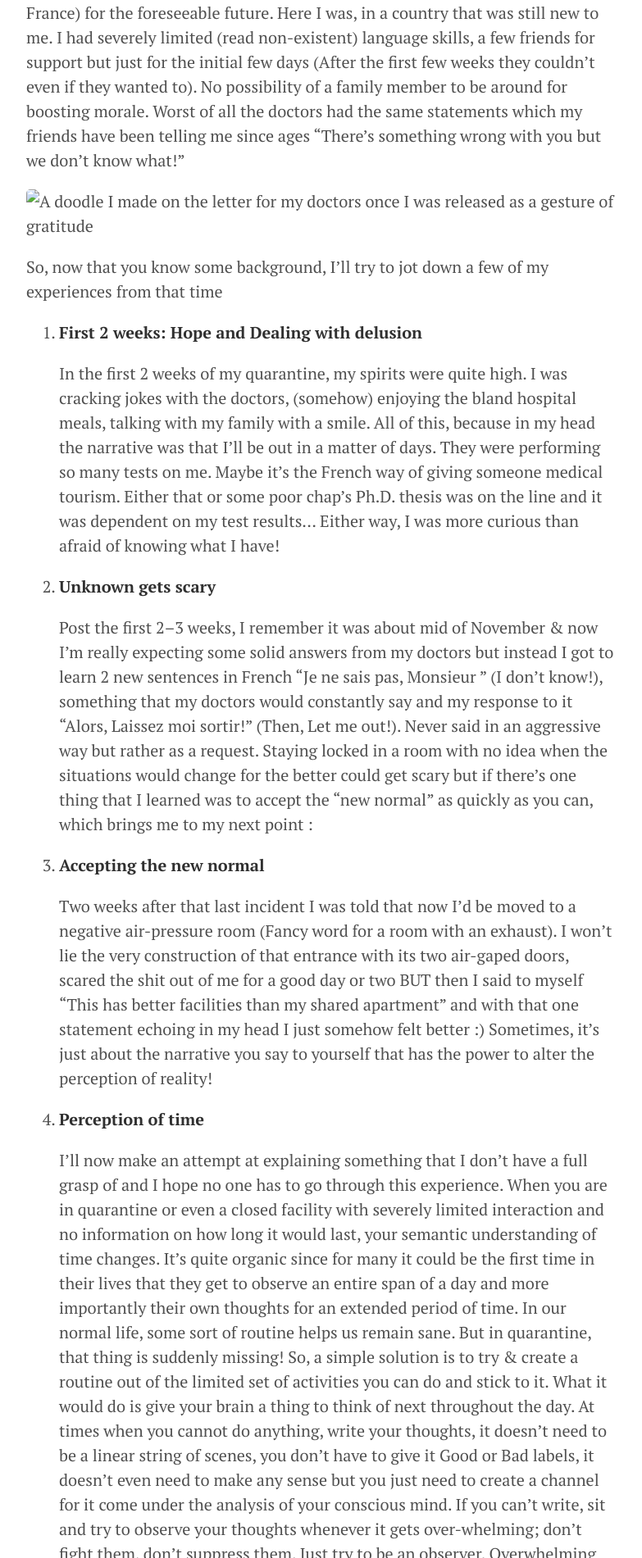
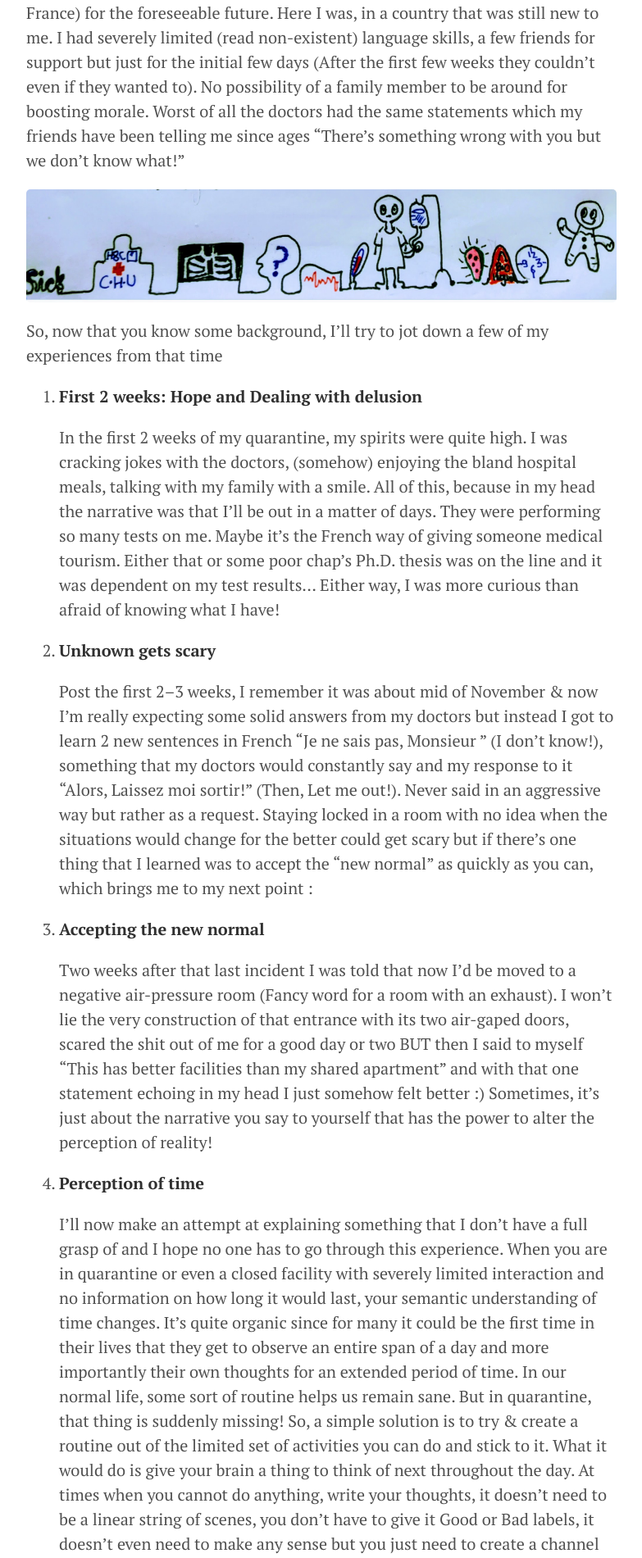
Before and after one commit to skat00sh/blog, a Jekyll site: the page built from _posts/2020-03-23-excerpts-from-my-quarantine.md, in a window 1280 px wide. Shown: the part 811-2712 px from the top of the page at 82% size, without its empty margins (248-1031 px from the left). Built offline with Jekyll 4.4.1, drawn with Linux system fonts in a browser that asks for light colours; comment, search, counter and statistics services are not loaded.

Commit message:
Test 2 : Add image

```diff
--- a/_posts/2020-03-23-excerpts-from-my-quarantine.md
+++ b/_posts/2020-03-23-excerpts-from-my-quarantine.md
@@ -9,7 +9,7 @@ Not to bore you but to give you a brief context:
 
 16 October 2017, somewhere around 16:30 CET, I’ve issues in just maintaining a straight posture on a chair. Have you ever seen those tall buildings falling onto itself, well I felt kind of like that in my spine. I left work, went home and tried to sleep. It got worse with every passing minute. I went to the hospital, instantly admitted for the night to run some tests and then sent home for 2–3 days. My situation really didn’t improve and I was hoping tests would reveal the issue. To my dismay, they didn’t! I was admitted again, this time for a week and then was again told to go home for a weekend and return on Monday. Well, this time when I returned, little did I know that I would be moving in with them(CHU Poitiers, France) for the foreseeable future. Here I was, in a country that was still new to me. I had severely limited (read non-existent) language skills, a few friends for support but just for the initial few days (After the first few weeks they couldn’t even if they wanted to). No possibility of a family member to be around for boosting morale. Worst of all the doctors had the same statements which my friends have been telling me since ages “There’s something wrong with you but we don’t know what!”
 
-![A doodle I made on the letter for my doctors once I was released as a gesture of gratitude]({{site.url}}/_site/public/post_assets/quarantine.jpeg)
+![A doodle I made on the letter for my doctors once I was released as a gesture of gratitude]({{site.url}}/public/post_assets/quarantine.jpeg)
 
 
 So, now that you know some background, I’ll try to jot down a few of my experiences from that time
```
Also changed, not shown: 3 other files.
